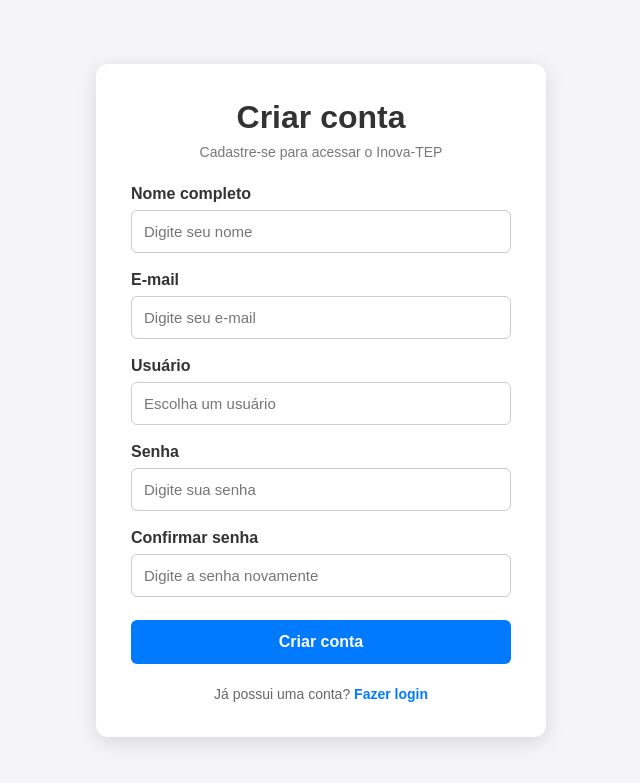
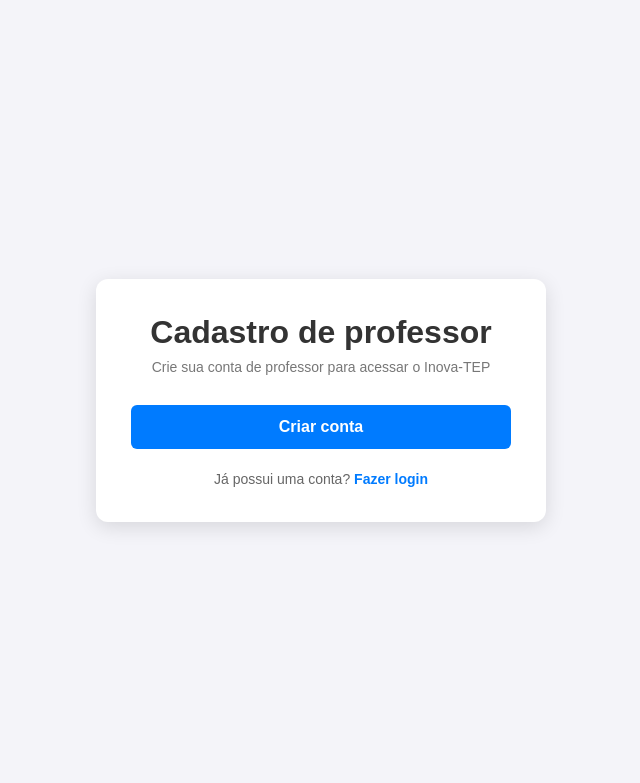
Before and after one commit to David-Wilames/Inova-o-TEP, a Django app: page /usuario/cadastro/colaborador/ in a window 1280 px wide. Shown: the top 783 px of the page, without its empty margins (319-959 px from the left). Run offline with Django 5.2, Linux system fonts and the light colour scheme.

Commit message:
Implementa cadastro e login de professores e traduz as telas

```diff
--- a/templates/pagina_inicial.html
+++ b/templates/pagina_inicial.html
@@ -148,10 +148,10 @@
 
                 <div class="icone">👤</div>
 
-                <h2>Colaborador</h2>
+                <h2>Professor</h2>
 
                 <p>
-                    Acesse a área destinada aos colaboradores.
+                    Acesse sua conta de professor.
                 </p>
 
                 <a href="{% url 'login_colaborador' %}" class="botao">
--- a/templates/usuarios/cadastro.html
+++ b/templates/usuarios/cadastro.html
@@ -7,7 +7,7 @@
     <meta charset="UTF-8">
     <meta name="viewport" content="width=device-width, initial-scale=1.0">
 
-    <title>Cadastro - Inova-TEP</title>
+    <title>Cadastro de professor - Inova-TEP</title>
 
     <link rel="stylesheet" href="{% static 'usuarios/css/cadastro.css' %}">
 </head>
@@ -18,78 +18,37 @@
 
         <div class="cadastro-card">
 
-            <h1>Criar conta</h1>
+            <h1>Cadastro de professor</h1>
 
             <p class="subtitulo">
-                Cadastre-se para acessar o Inova-TEP
+                Crie sua conta de professor para acessar o Inova-TEP
             </p>
 
             <form method="POST">
 
                 {% csrf_token %}
 
-                <div class="campo">
-                    <label for="nome">Nome completo</label>
-                    <input
-                        type="text"
-                        id="nome"
-                        name="nome"
-                        placeholder="Digite seu nome"
-                        required
-                    >
-                </div>
+                {{ form.non_field_errors }}
+
+                {% for campo in form %}
 
                 <div class="campo">
-                    <label for="email">E-mail</label>
-                    <input
-                        type="email"
-                        id="email"
-                        name="email"
-                        placeholder="Digite seu e-mail"
-                        required
-                    >
+                    {{ campo.label_tag }}
+                    {{ campo }}
+                    {{ campo.errors }}
+
+                    {% if campo.help_text %}
+                        <div class="ajuda">
+                            {{ campo.help_text }}
+                        </div>
+                    {% endif %}
                 </div>
+            {% endfor %}
 
-                <div class="campo">
-                    <label for="usuario">Usuário</label>
-                    <input
-                        type="text"
-                        id="usuario"
-                        name="usuario"
-                        placeholder="Escolha um usuário"
-                        required
-                    >
-                </div>
+            <button type="submit">Criar conta</button>
+        </form>
 
-                <div class="campo">
-                    <label for="senha">Senha</label>
-                    <input
-                        type="password"
-                        id="senha"
-                        name="senha"
-                        placeholder="Digite sua senha"
-                        required
-                    >
-                </div>
-
-                <div class="campo">
-                    <label for="confirmar_senha">Confirmar senha</label>
-                    <input
-                        type="password"
-                        id="confirmar_senha"
-                        name="confirmar_senha"
-                        placeholder="Digite a senha novamente"
-                        required
-                    >
-                </div>
-
-                <button type="submit">
-                    Criar conta
-                </button>
-
-            </form>
-
-            <p class="login-link">
+         <p class="login-link">
                 Já possui uma conta?
                 <a href="/usuario/login/colaborador/">
                     Fazer login
```
Also changed, not shown: templates/usuarios/login_colaborador.html (+16 -17 lines).
